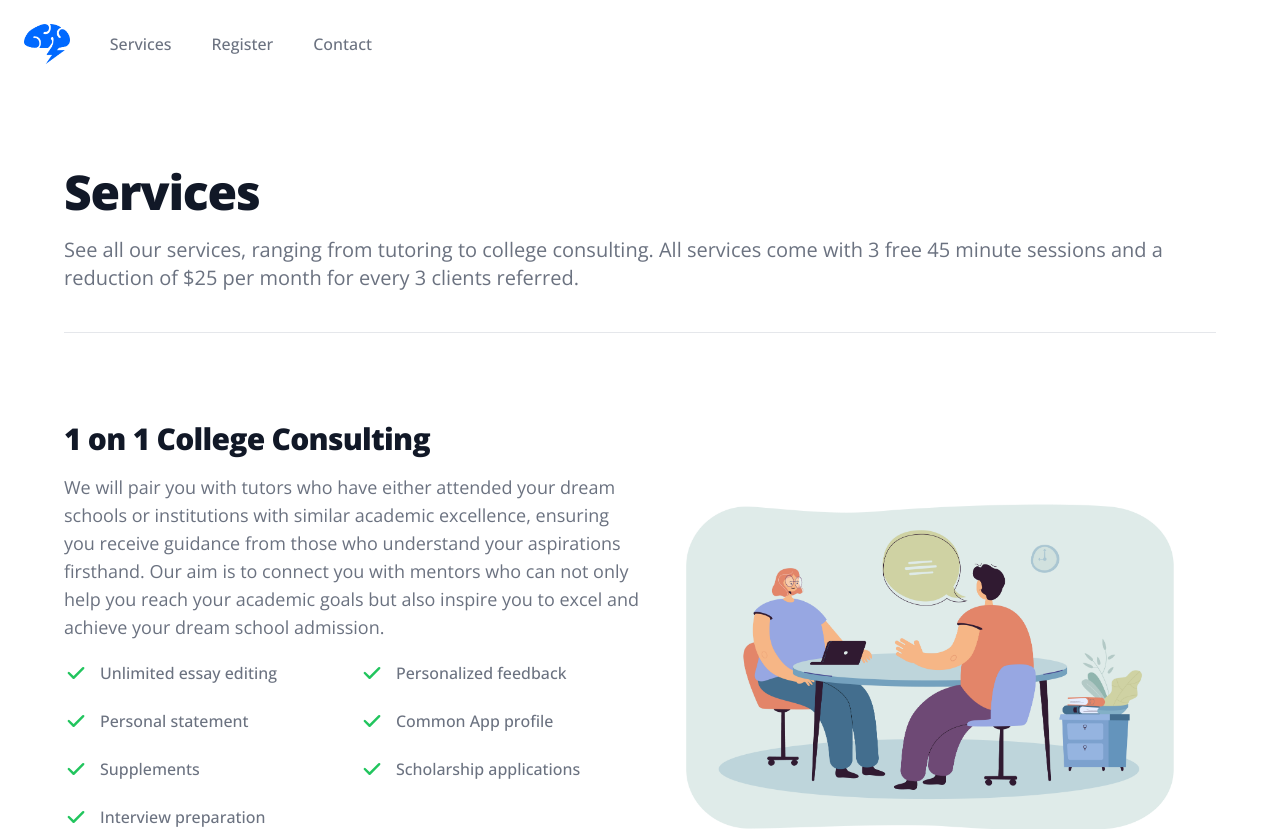
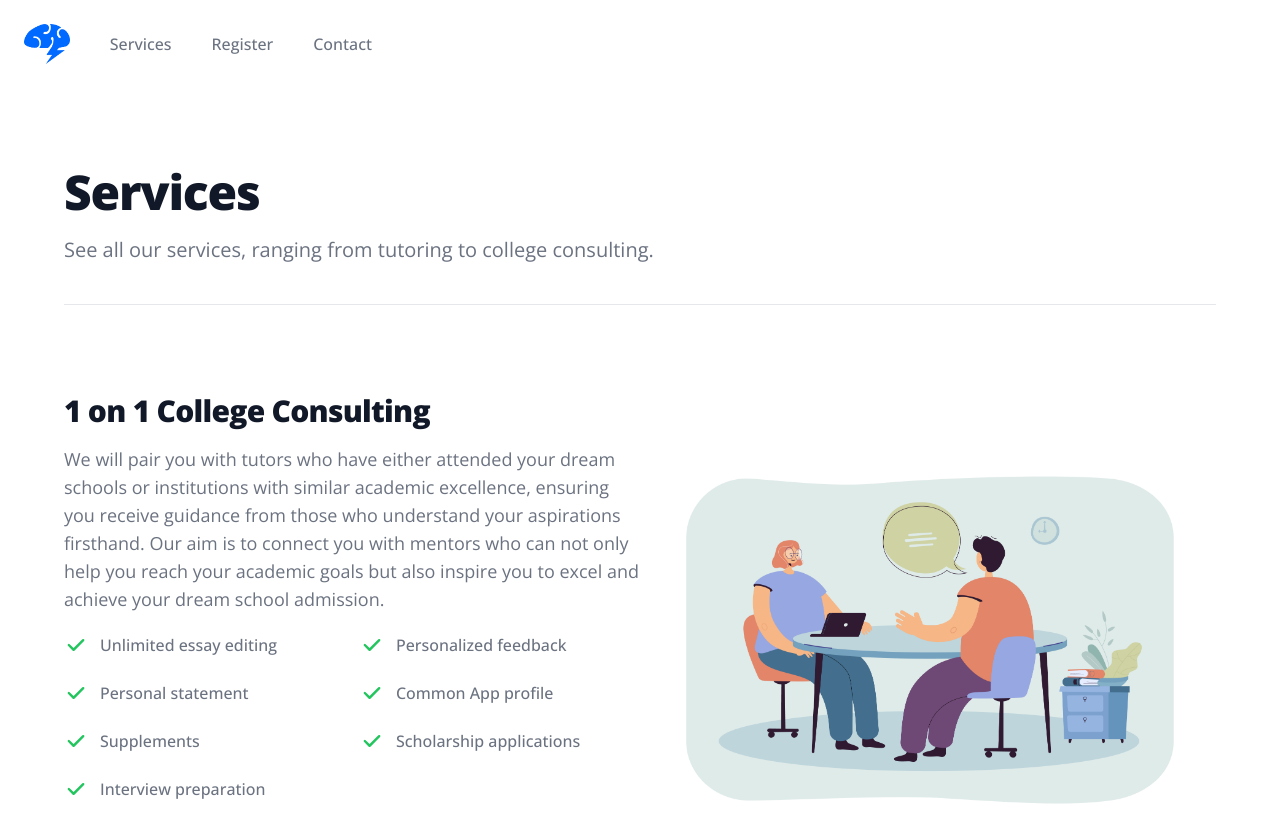
Before and after one commit to jefffreyli/intelliminds, a Next.js app: page /services in a window 1280 px wide. Shown: the top 829 px of the page. Built offline with nearby package versions, Linux system fonts and the light colour scheme.

Commit message:
service sentence deletion

```diff
--- a/src/components/Home/Hero.tsx
+++ b/src/components/Home/Hero.tsx
@@ -64,8 +64,17 @@ export default function Hero() {
         animate={{ opacity: 1, x: 0 }}
         transition={{ delay: 1.2, duration: 1, type: "spring" }}
       >
-        <img src="/cta_main.jpg" alt="Hero Image" />
+        <div className="relative w-full max-w-lg">
+          <img className="" src="/cta_main.jpg" alt="Hero Image" />
+
+
+        {/* <div className="absolute top-0 -right-2 w-72 h-72 bg-blue-300 rounded-full mix-blend-multiply filter blur-lg opacity-50"></div> */}
+        {/* <div className="absolute -bottom-4 left-20 w-72 h-72 bg-indigo-300 rounded-full mix-blend-multiply filter blur-lg opacity-50"></div> */}
+        </div>
+
       </motion.div>
+
+      {/* <div className="absolute bottom-0 -right-20 w-72 h-72 bg-purple-300 rounded-full mix-blend-multiply filter blur-lg opacity-50"></div> */}
     </motion.div>
   );
 }
--- a/src/pages/services.jsx
+++ b/src/pages/services.jsx
@@ -6,7 +6,7 @@ const services = () => {
     <div className="mx-6 sm:mx-10 md:mx-16">
       <SectionHeader
         title="Services"
-        subtitle="See all our services, ranging from tutoring to college consulting. All services come with 3 free 45 minute sessions and a reduction of $25 per month for every 3 clients referred."
+        subtitle="See all our services, ranging from tutoring to college consulting."
       />
       <Services />
     </div>
```
Also changed, not shown: public/robomind.svg (added).
